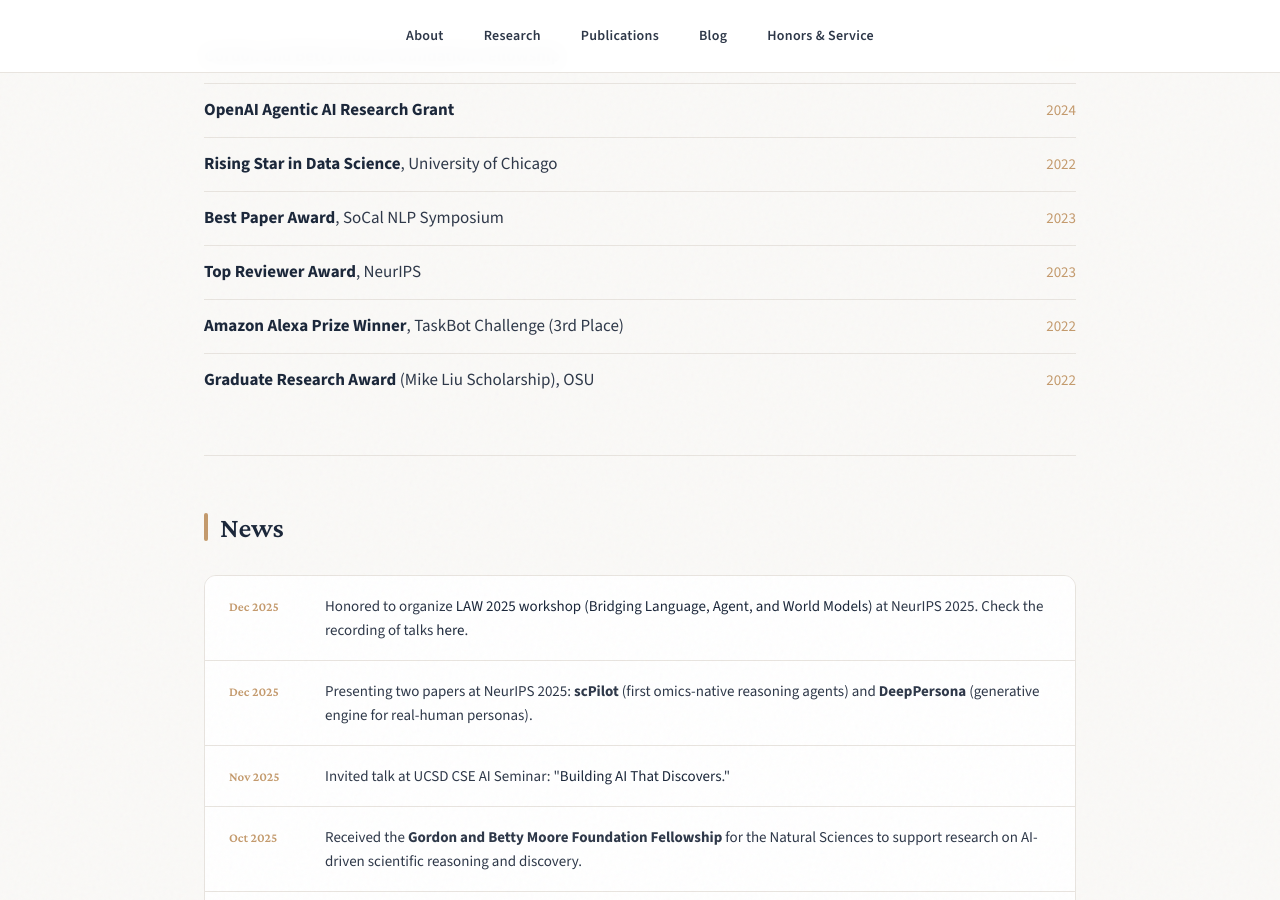
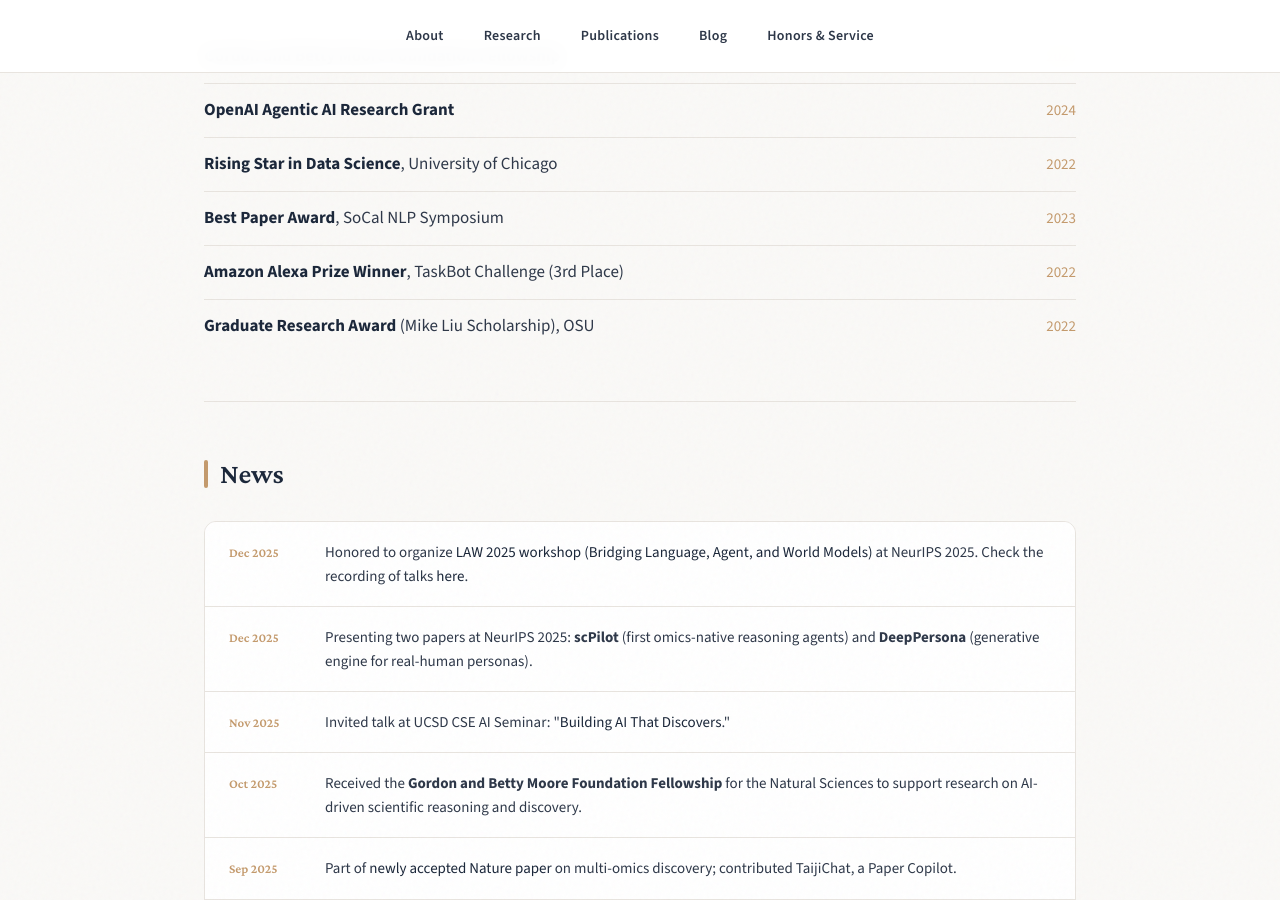
Before and after one commit to zhenwang9102/zhenwang9102.github.io, a Jekyll site: the page built from _posts/2019-06-02-venue.markdown, in a window 1280 px wide and 900 px high, scrolled down 1029 px. Built offline with Jekyll 4.4.1, drawn with Linux system fonts in a browser that asks for light colours.

Commit message:
Update default.html

```diff
--- a/_layouts/default.html
+++ b/_layouts/default.html
@@ -570,10 +570,6 @@
           <span class="honor-year">2023</span>
         </li>
         <li>
-          <span><strong>Top Reviewer Award</strong>, NeurIPS</span>
-          <span class="honor-year">2023</span>
-        </li>
-        <li>
           <span><strong>Amazon Alexa Prize Winner</strong>, TaskBot Challenge (3rd Place)</span>
           <span class="honor-year">2022</span>
         </li>
```
